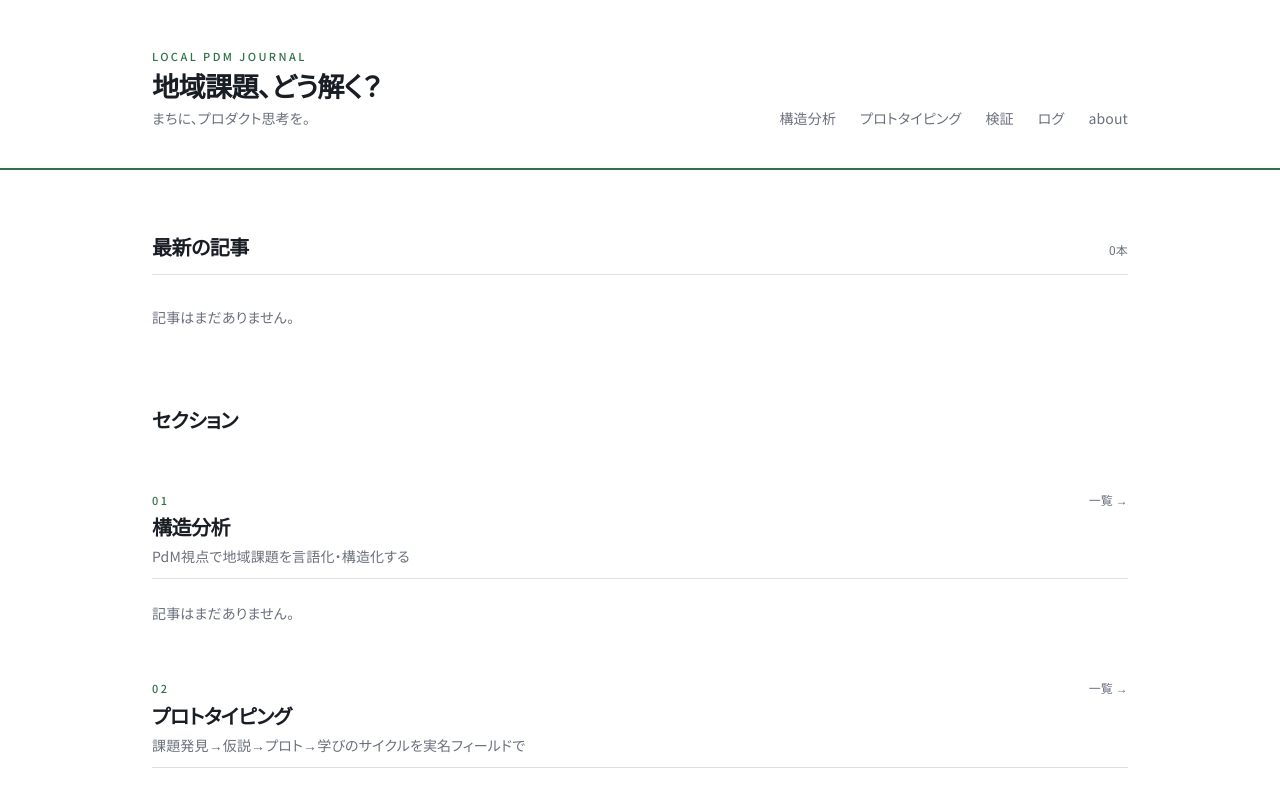
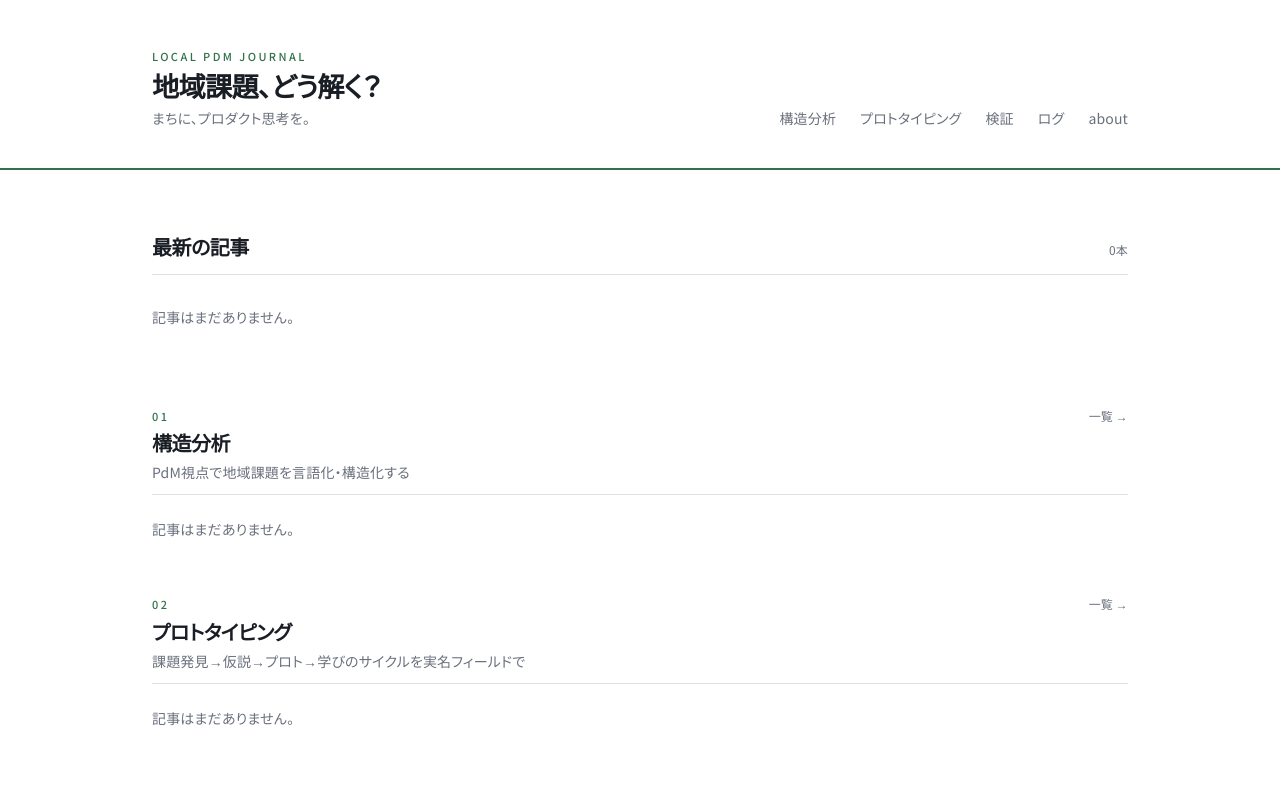
Before and after one commit to hico-mrmgn/local-pdm, a Next.js app in the folder web/: page / in a window 1280 px wide. Shown: the top 786 px of the page. Built offline with nearby package versions, Linux system fonts and the light colour scheme.

Commit message:
fix: remove unused section heading from Home component

```diff
--- a/web/app/page.tsx
+++ b/web/app/page.tsx
@@ -44,7 +44,6 @@ export default async function Home() {
       </section>
 
       <section className="space-y-14">
-        <h2 className="font-serif text-xl font-bold tracking-tight">セクション</h2>
         {perSection.map(({ section, items }) => (
           <div key={section}>
             <div className="mb-6 flex items-baseline justify-between gap-4 border-b border-border pb-3">
```
